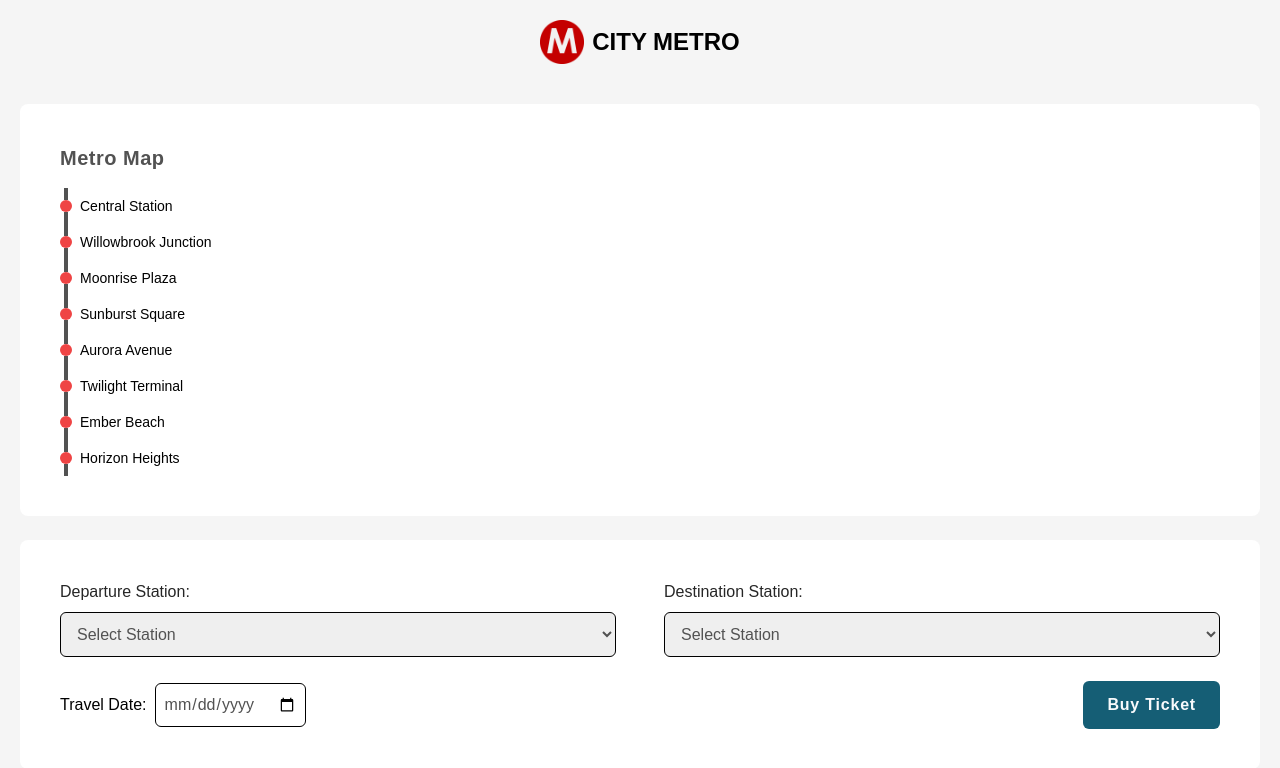
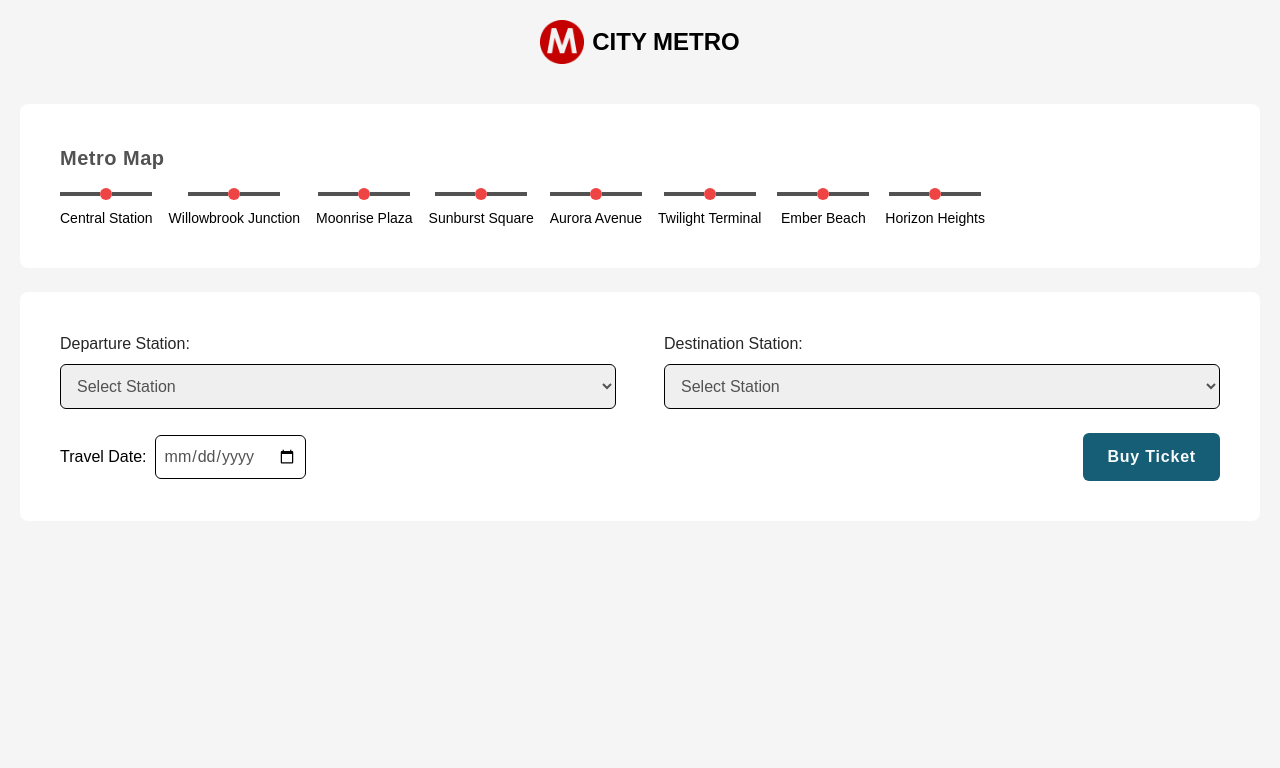
Before and after one commit to EdwinSch/react-train-tickets-app, a React (Vite) app: page / in a window 1280 px wide. Shown: the top 768 px of the page. Built offline with nearby package versions, Linux system fonts and the light colour scheme; a web font is replaced by a local one.

Commit message:
style fixes and add readme

```diff
--- a/src/components/Map.jsx
+++ b/src/components/Map.jsx
@@ -2,29 +2,38 @@ import stations from "../data";
 
 const Map = () => {
   return (
-    <div id="map-container" className="bg-white mt-6 p-6 md:p-10 rounded-lg">
+    <div id="map-container" className="bg-white mt-6 p-6 lg:p-10 rounded-lg">
       <h2 className="mb-4 capitalize text-neutral-600 text-xl font-semibold tracking-wide">
         metro map
       </h2>
 
       {/* Stops */}
-      <section id="stops-wrapper" className="flex flex-col ">
+      <section
+        id="stops-wrapper"
+        className="flex flex-col lg:flex-row lg:gap-4"
+      >
         {stations.map((stop, idx) => {
           return (
             <article
               id="stop"
               key={idx}
-              className="flex h-auto items-center gap-2"
+              className="flex lg:flex-col h-auto items-center gap-2"
             >
               <div
                 id="illustration-wrapper"
-                className="flex flex-col items-center"
+                className="flex flex-col lg:flex-row lg:w-full items-center lg:justify-center"
               >
-                <div id="line" className="bg-neutral-600 h-3 w-1"></div>
+                <div
+                  id="line"
+                  className="bg-neutral-600 h-3 lg:h-1 w-1 lg:w-10"
+                ></div>
                 <div id="dot" className="w-3 h-3 bg-red-500 rounded-full"></div>
-                <div id="line" className="bg-neutral-600 h-3 w-1"></div>
+                <div
+                  id="line"
+                  className="bg-neutral-600  h-3 lg:h-1 w-1 lg:w-10"
+                ></div>
               </div>
-              <p className="text-sm">{stop.stopName}</p>
+              <p className="text-sm text-center">{stop.stopName}</p>
             </article>
           );
         })}
```
Also changed, not shown: 1 other file (tests, documents, lock files or other folders).
